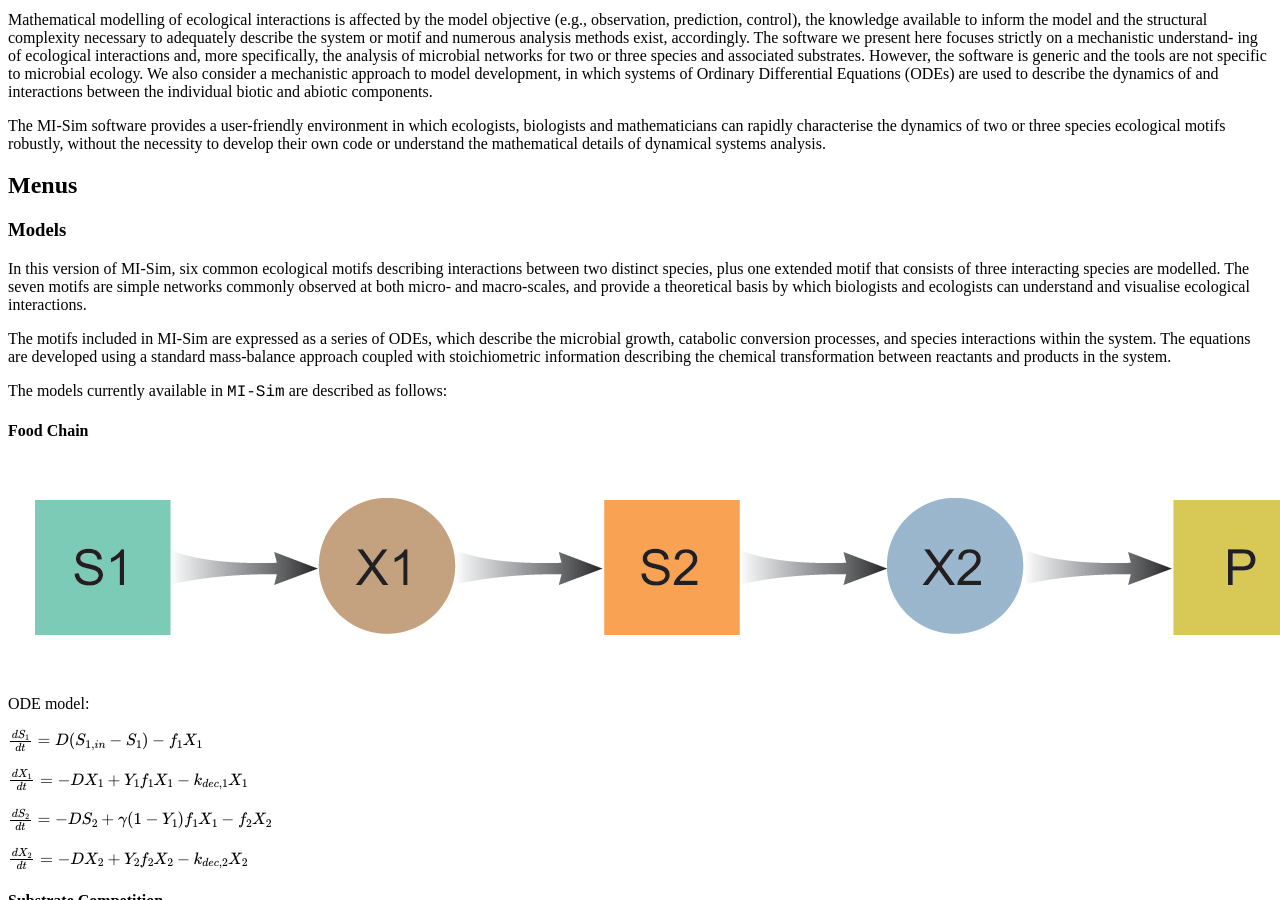
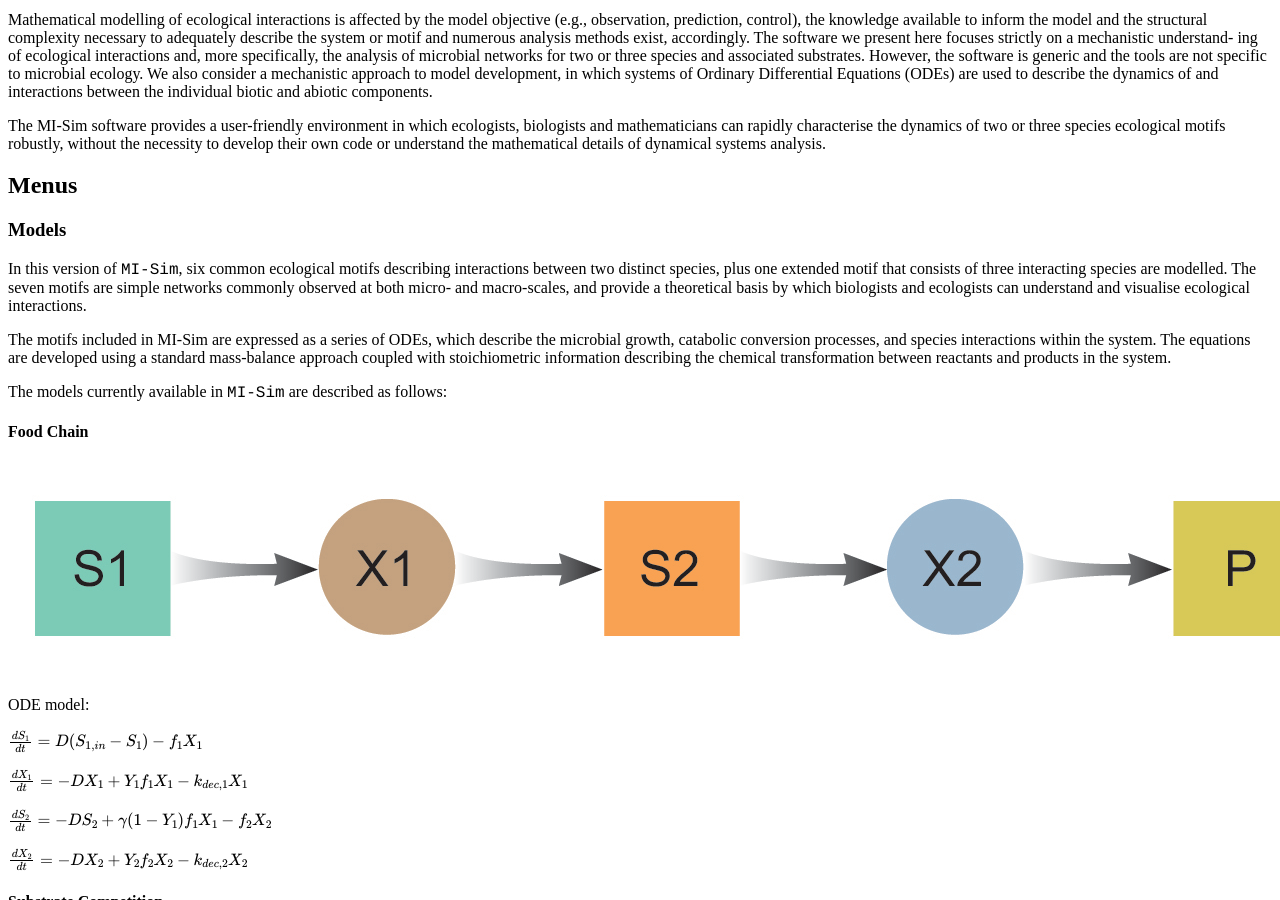
Before and after one commit to MI-SIM/MI-SIM.github.io, a Jekyll site: the page built from _posts/01-01-17-misiminterface.md, in a window 1280 px wide and 900 px high, scrolled down 1542 px. Built offline with Jekyll 4.4.1, drawn with Linux system fonts in a browser that asks for light colours; formulas are drawn with MathJax 3; a style sheet for code colours, icons or effects is not loaded.

Commit message:
Added symbols

```diff
--- a/_posts/01-01-17-misiminterface.md
+++ b/_posts/01-01-17-misiminterface.md
@@ -28,7 +28,7 @@ develop their own code or understand the mathematical details of dynamical syste
 
 ### Models
 
-In this version of MI-Sim, six common ecological motifs describing interactions between two distinct species,
+In this version of <span style="font-family:Courier;">MI-Sim</span>, six common ecological motifs describing interactions between two distinct species,
 plus one extended motif that consists of three interacting species are modelled. The seven motifs
 are simple networks commonly observed at both micro- and macro-scales, and provide a theoretical basis by which
 biologists and ecologists can understand and visualise ecological interactions.
@@ -38,7 +38,7 @@ catabolic conversion processes, and species interactions within the system. The
 a standard mass-balance approach coupled with stoichiometric information
 describing the chemical transformation between reactants and products in the system.
 
-The models currently available in <span style="font-family:courier;">MI-Sim</span> are described as follows:
+The models currently available in <span style="font-family:Courier;">MI-Sim</span> are described as follows:
 
 
 #### Food Chain
```
